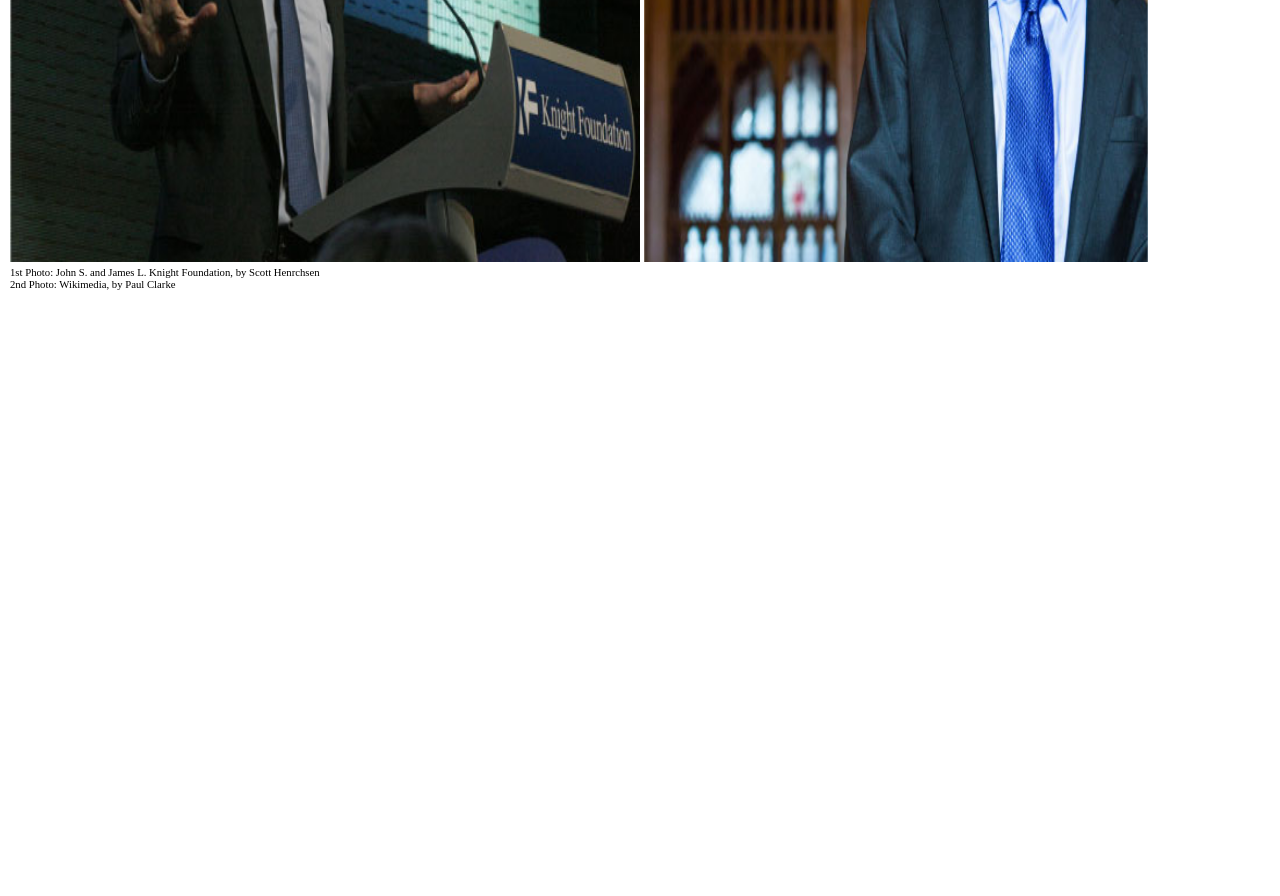
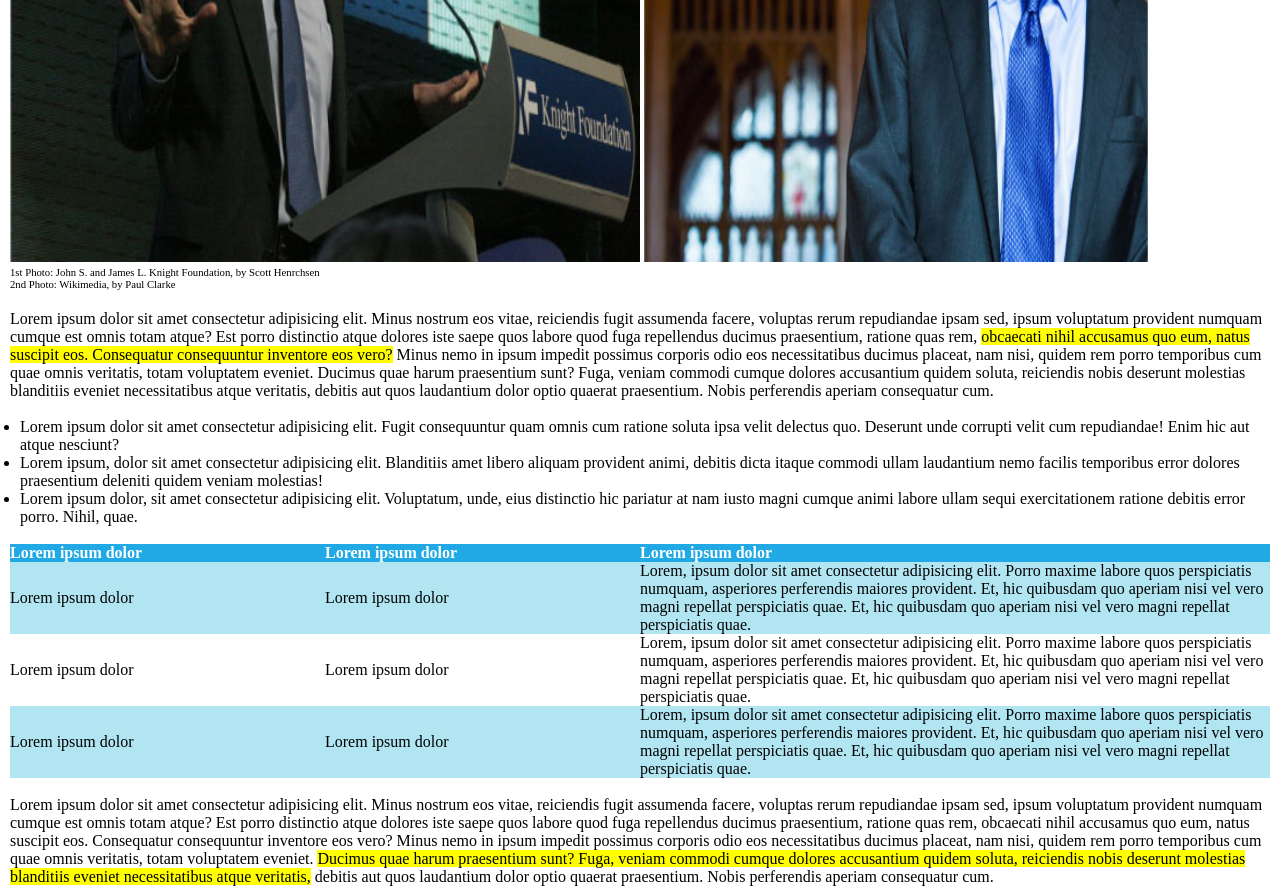
Before and after one commit to Luigi-Iorio/html-css-booleaner, a plain HTML site: page index.html in a window 1280 px wide. Shown: the part 687-1583 px from the top of the page. Before the commit the page ends 987 px from the top, so only its background shows below. Drawn offline with Linux system fonts and the light colour scheme.

Commit message:
feat: main the booleaner

```diff
--- a/index.html
+++ b/index.html
@@ -33,5 +33,119 @@
       <!-- /info foto tim -->
     </header>
     <!-- /intestazione -->
+
+    <main>
+      <!-- paragrafo -->
+      <p>
+        Lorem ipsum dolor sit amet consectetur adipisicing elit. Minus nostrum
+        eos vitae, reiciendis fugit assumenda facere, voluptas rerum repudiandae
+        ipsam sed, ipsum voluptatum provident numquam cumque est omnis totam
+        atque? Est porro distinctio atque dolores iste saepe quos labore quod
+        fuga repellendus ducimus praesentium, ratione quas rem,
+        <span class="evidenziato"
+          >obcaecati nihil accusamus quo eum, natus suscipit eos. Consequatur
+          consequuntur inventore eos vero?</span
+        >
+        Minus nemo in ipsum impedit possimus corporis odio eos necessitatibus
+        ducimus placeat, nam nisi, quidem rem porro temporibus cum quae omnis
+        veritatis, totam voluptatem eveniet. Ducimus quae harum praesentium
+        sunt? Fuga, veniam commodi cumque dolores accusantium quidem soluta,
+        reiciendis nobis deserunt molestias blanditiis eveniet necessitatibus
+        atque veritatis, debitis aut quos laudantium dolor optio quaerat
+        praesentium. Nobis perferendis aperiam consequatur cum.
+      </p>
+      <!-- /paragrafo -->
+      <br />
+      <!-- elenco puntato -->
+      <ul>
+        <li>
+          Lorem ipsum dolor sit amet consectetur adipisicing elit. Fugit
+          consequuntur quam omnis cum ratione soluta ipsa velit delectus quo.
+          Deserunt unde corrupti velit cum repudiandae! Enim hic aut atque
+          nesciunt?
+        </li>
+        <li>
+          Lorem ipsum, dolor sit amet consectetur adipisicing elit. Blanditiis
+          amet libero aliquam provident animi, debitis dicta itaque commodi
+          ullam laudantium nemo facilis temporibus error dolores praesentium
+          deleniti quidem veniam molestias!
+        </li>
+        <li>
+          Lorem ipsum dolor, sit amet consectetur adipisicing elit. Voluptatum,
+          unde, eius distinctio hic pariatur at nam iusto magni cumque animi
+          labore ullam sequi exercitationem ratione debitis error porro. Nihil,
+          quae.
+        </li>
+      </ul>
+      <!-- /elenco puntato -->
+      <br />
+      <!-- tabella -->
+      <table cellspacing="0" cellpadding="0">
+        <thead>
+          <tr>
+            <th class="lcella">Lorem ipsum dolor</th>
+            <th class="lcella">Lorem ipsum dolor</th>
+            <th>Lorem ipsum dolor</th>
+          </tr>
+        </thead>
+        <tbody>
+          <tr class="azzurro">
+            <td>Lorem ipsum dolor</td>
+            <td>Lorem ipsum dolor</td>
+            <td>
+              Lorem, ipsum dolor sit amet consectetur adipisicing elit. Porro
+              maxime labore quos perspiciatis numquam, asperiores perferendis
+              maiores provident. Et, hic quibusdam quo aperiam nisi vel vero
+              magni repellat perspiciatis quae. Et, hic quibusdam quo aperiam
+              nisi vel vero magni repellat perspiciatis quae.
+            </td>
+          </tr>
+          <tr>
+            <td>Lorem ipsum dolor</td>
+            <td>Lorem ipsum dolor</td>
+            <td>
+              Lorem, ipsum dolor sit amet consectetur adipisicing elit. Porro
+              maxime labore quos perspiciatis numquam, asperiores perferendis
+              maiores provident. Et, hic quibusdam quo aperiam nisi vel vero
+              magni repellat perspiciatis quae. Et, hic quibusdam quo aperiam
+              nisi vel vero magni repellat perspiciatis quae.
+            </td>
+          </tr>
+          <tr class="azzurro">
+            <td>Lorem ipsum dolor</td>
+            <td>Lorem ipsum dolor</td>
+            <td>
+              Lorem, ipsum dolor sit amet consectetur adipisicing elit. Porro
+              maxime labore quos perspiciatis numquam, asperiores perferendis
+              maiores provident. Et, hic quibusdam quo aperiam nisi vel vero
+              magni repellat perspiciatis quae. Et, hic quibusdam quo aperiam
+              nisi vel vero magni repellat perspiciatis quae.
+            </td>
+          </tr>
+        </tbody>
+      </table>
+      <!-- /tabella -->
+      <br />
+      <!-- paragrafo -->
+      <p>
+        Lorem ipsum dolor sit amet consectetur adipisicing elit. Minus nostrum
+        eos vitae, reiciendis fugit assumenda facere, voluptas rerum repudiandae
+        ipsam sed, ipsum voluptatum provident numquam cumque est omnis totam
+        atque? Est porro distinctio atque dolores iste saepe quos labore quod
+        fuga repellendus ducimus praesentium, ratione quas rem, obcaecati nihil
+        accusamus quo eum, natus suscipit eos. Consequatur consequuntur
+        inventore eos vero? Minus nemo in ipsum impedit possimus corporis odio
+        eos necessitatibus ducimus placeat, nam nisi, quidem rem porro
+        temporibus cum quae omnis veritatis, totam voluptatem eveniet.
+        <span class="evidenziato"
+          >Ducimus quae harum praesentium sunt? Fuga, veniam commodi cumque
+          dolores accusantium quidem soluta, reiciendis nobis deserunt molestias
+          blanditiis eveniet necessitatibus atque veritatis,</span
+        >
+        debitis aut quos laudantium dolor optio quaerat praesentium. Nobis
+        perferendis aperiam consequatur cum.
+      </p>
+      <!-- /paragrafo -->
+    </main>
   </body>
 </html>
--- a/style.css
+++ b/style.css
@@ -5,7 +5,6 @@
   padding: 0;
   box-sizing: border-box;
   text-decoration: none;
-  list-style-type: none;
 }
 
 /* HEADER */
@@ -64,3 +63,35 @@ h1 {
 .tim h6 {
   font-weight: normal;
 }
+
+/* MAIN */
+main {
+  margin: 10px;
+}
+
+.evidenziato {
+  background-color: #ffff00;
+}
+
+ul {
+  margin-left: 10px;
+}
+
+/* tabella */
+table {
+  width: 100%;
+}
+
+thead {
+  background-color: #20a9e5;
+  color: white;
+  text-align: left;
+}
+
+.lcella {
+  width: 25%;
+}
+
+.azzurro {
+  background-color: #b1e5f2;
+}
```
